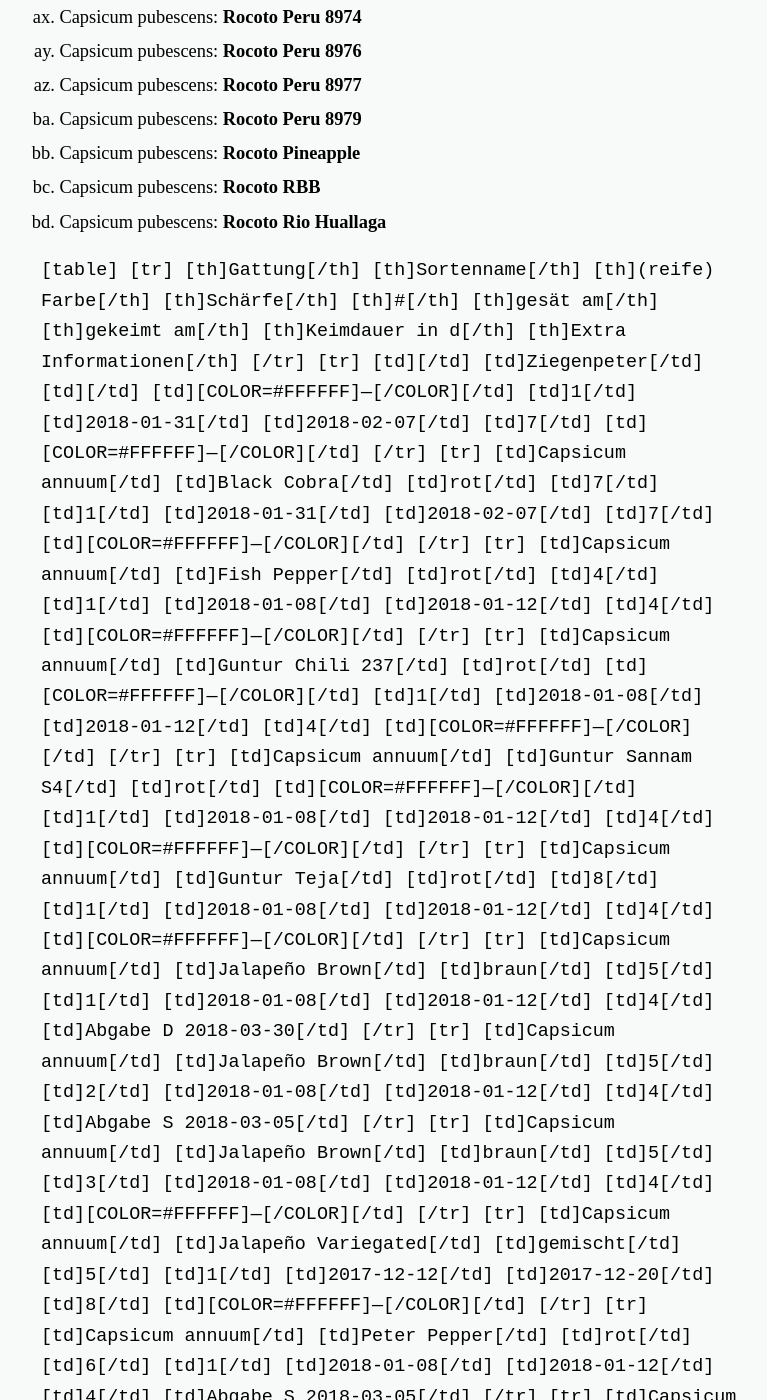
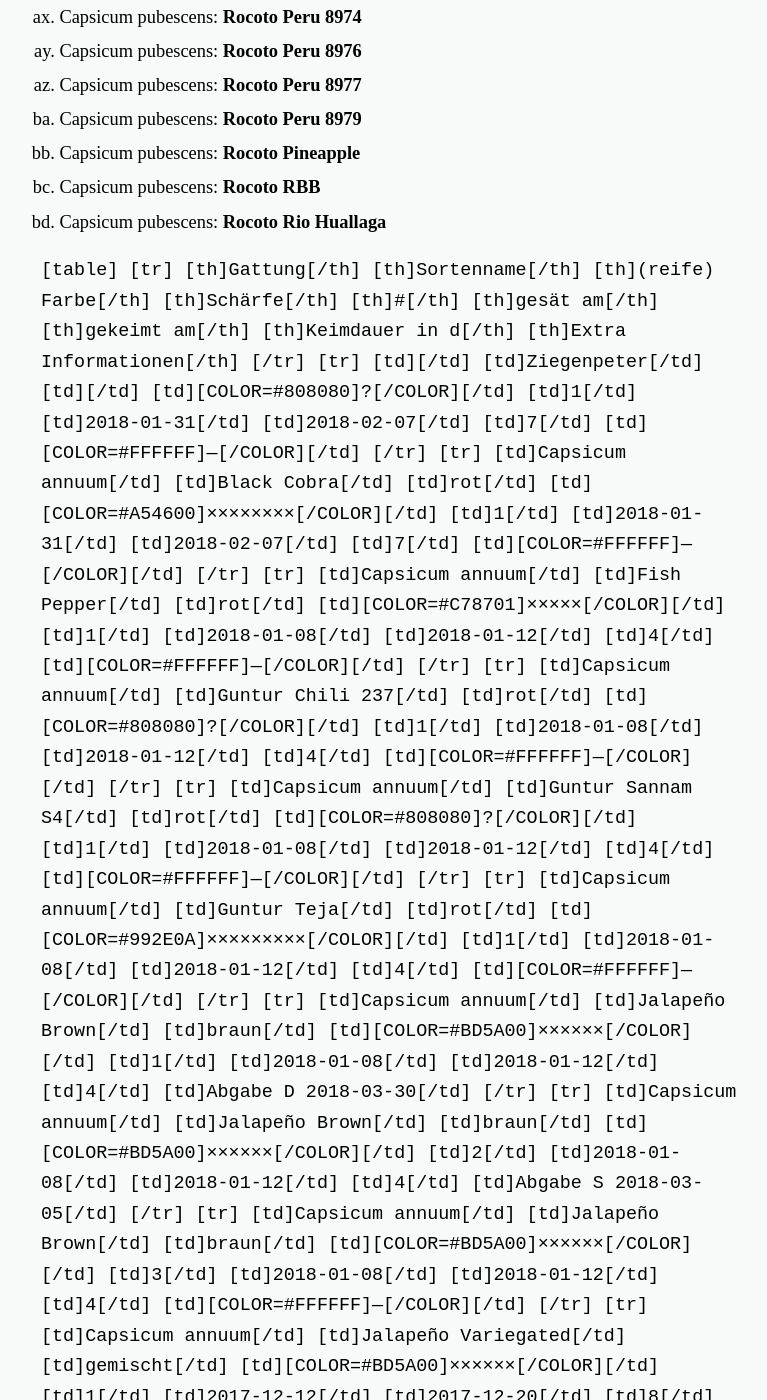
Before and after one commit to iamsebastian/blog.sebastian.science, a Jekyll site: the page built from chili_2018.md, in a window 1280 px wide and 1400 px high, scrolled down 2501 px. Shown: the whole window, without its empty margins (247-1014 px from the left). Built offline with Jekyll 4.4.1, drawn with Linux system fonts in a browser that asks for light colours; some of the changed text lies outside the part shown.

Commit message:
Updated bbcode generation

```diff
--- a/chili_2018.md
+++ b/chili_2018.md
@@ -32,6 +32,6 @@ image-sm: https://unsplash.it/500/300?image=602
 <code>
 [table]
 [tr] [th]Gattung[/th] [th]Sortenname[/th] [th](reife) Farbe[/th] [th]Schärfe[/th] [th]#[/th] [th]gesät am[/th] [th]gekeimt am[/th] [th]Keimdauer in d[/th] [th]Extra Informationen[/th] [/tr]
-{% for chili in site.data.chili_2018 %} {% assign name = chili[0] %} {% assign props = chili[1] %} {% assign c = site.data.chili[name] %} {% unless props.seeds %} [tr] [td]{{ c.species }}[/td] [td]{{ name }}[/td] [td]{{ c.color }}[/td] [td]{{ c.heat | default: placeholder }}[/td] [td]{{ placeholder }}[/td] [td]{{ placeholder }}[/td] [td]{{ placeholder }}[/td] [td]{{ placeholder }}[/td] [td]{{ placeholder }}[/td] [/tr] {% else %} {% for s in props.seeds %} [tr] [td]{{ c.species }}[/td] [td]{{ name }}[/td] [td]{{ c.color }}[/td] [td]{{ c.heat | default: placeholder }}[/td] [td]{{ forloop.index }}[/td] [td]{{ s.sown | default: placeholder }}[/td] [td]{{ s.sprout | default: placeholder }}[/td] [td]{{ s | sprout_time_filter | default: placeholder }}[/td] {% unless s.died %} [td]{{ s.extra | default: placeholder }}[/td] {% else %} [td]&#9962;: {{ s.died }}[/td] {% endunless %} [/tr] {% endfor %} {% endunless %} {% endfor %}
+{% for chili in site.data.chili_2018 %} {% assign name = chili[0] %} {% assign props = chili[1] %} {% assign c = site.data.chili[name] %} {% assign heat_int = c.heat | default: -1 | floor %} {% assign heat_color = site.data.colors_and_signs.heats[c.heat] %} {% assign heat_str = '' %} {% unless heat_int > -1 %} {% assign heat_str = '?' %} {% else %} {% for i in (0..heat_int) %} {% assign heat_str = heat_str | append: '×' %} {% endfor %} {% endunless %} {% unless props.seeds %} [tr] [td]{{ c.species }}[/td] [td]{{ name }}[/td] [td]{{ c.color }}[/td] [td][COLOR=#{{heat_color | default: '808080'}}]{{ heat_str | default: '#'}}[/COLOR][/td] [td]{{ placeholder }}[/td] [td]{{ placeholder }}[/td] [td]{{ placeholder }}[/td] [td]{{ placeholder }}[/td] [td]{{ placeholder }}[/td] [/tr] {% else %} {% for s in props.seeds %} [tr] [td]{{ c.species }}[/td] [td]{{ name }}[/td] [td]{{ c.color }}[/td] [td][COLOR=#{{heat_color | default: '808080'}}]{{ heat_str | default: '#'}}[/COLOR][/td] [td]{{ forloop.index }}[/td] [td]{{ s.sown | default: placeholder }}[/td] [td]{{ s.sprout | default: placeholder }}[/td] [td]{{ s | sprout_time_filter | default: placeholder }}[/td] {% unless s.died %} [td]{{ s.extra | default: placeholder }}[/td] {% else %} [td]&#9962;: {{ s.died }}[/td] {% endunless %} [/tr] {% endfor %} {% endunless %} {% endfor %}
 [/table]
 </code>
```
Also changed, not shown: _data/colors_and_signs.yaml (added, +15 -0 lines).
